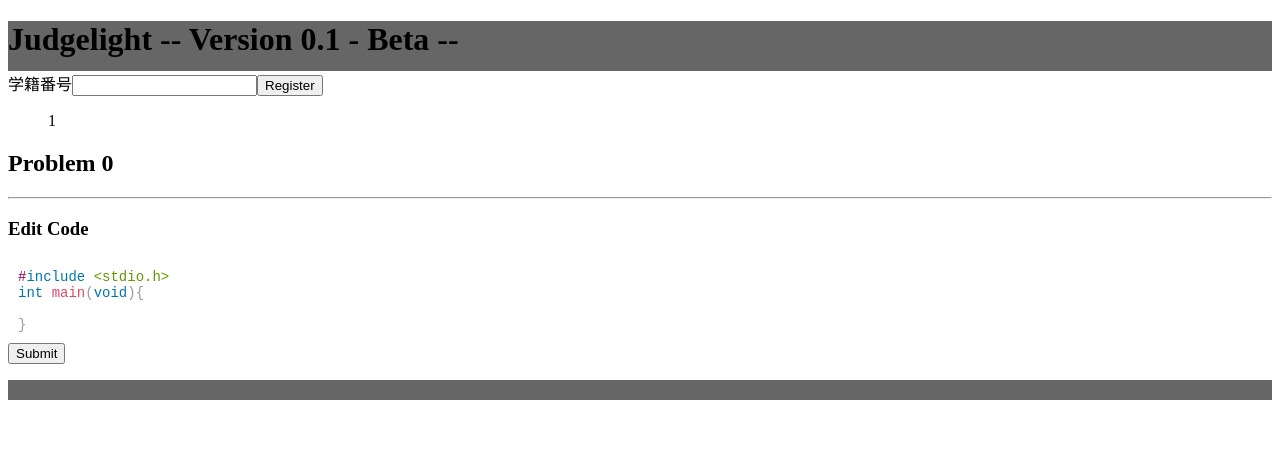
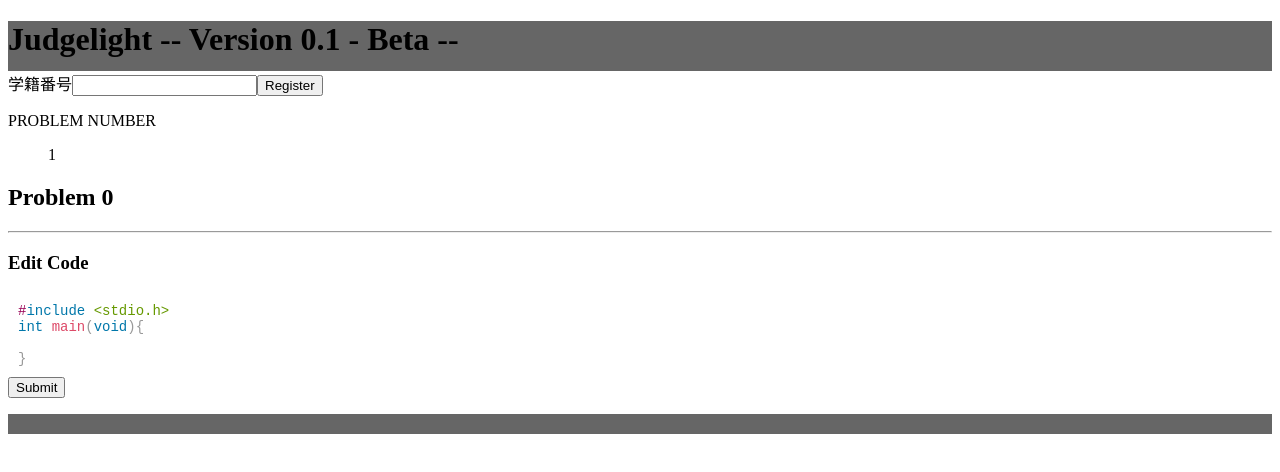
Before and after one commit to admidori/judgelight, a Next.js app in the folder frontend/: page / in a window 1280 px wide. Shown: the top 472 px of the page. Built offline with nearby package versions, Linux system fonts and the light colour scheme; no server answers.

Commit message:
Update: Change frontend display Change display

```diff
--- a/frontend/src/components/program_editor/problem.tsx
+++ b/frontend/src/components/program_editor/problem.tsx
@@ -34,11 +34,8 @@ export default function Problem(){
                 input[i] = responseJsonData.data.exampleInputData[i]
                 output[i] = responseJsonData.data.exampleOutputData[i]
             }
-
             SetExampleInput(input)
             SetExampleOutput(output)
-            console.log(exampleInput)
-            console.log(exampleOutput)
         })
         .catch(function(error){
             console.log(error)
@@ -62,11 +59,12 @@ export default function Problem(){
 
     return(
         <div>
+            <p>PROBLEM NUMBER</p>
             {
             (function () {
                 const list = [];
                 for (let i = 1; i <= Number(problemNumber); i++) {
-                    list.push(<li onClick= {() => handleListClick(i)}style={{ display: 'inline', listStyle: 'none' }}>{i}</li>);
+                    list.push(<li onClick= {() => handleListClick(i)}style={{ display: 'inline', listStyle: 'none' }}>{i  }</li>);
                 }
                 return <ul>{list}</ul>;
             }())
```
